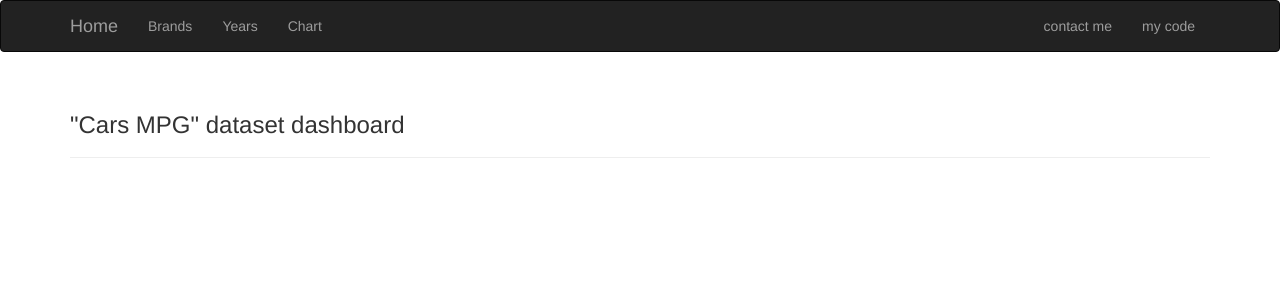
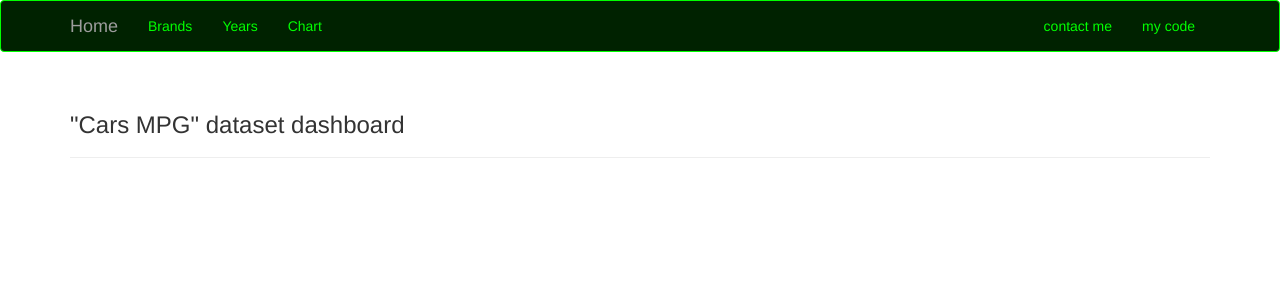
Before and after one commit to nebelgrau77/cars_mpg_eda, a Flask app: page / in a window 1280 px wide. Shown: the top 300 px of the page. Run offline with Flask 2, Linux system fonts and the light colour scheme; some libraries are stand-ins or nearby versions.

Commit message:
tinkering with navbar style

```diff
--- a/templates/base.html
+++ b/templates/base.html
@@ -1,10 +1,20 @@
 {% extends "bootstrap/base.html" %}
+
+{% block styles %}
+{{super()}}
+<style>
+    .navbar-inverse .navbar-nav>li>a { color: #00ff00;    background-color: #002200; border-color: #00ff00;}
+    .navbar-inverse { color: #00ff00;    background-color: #002200; border-color: #00ff00;}
+
+}
+</style>
+{% endblock %}
 
 {% block title %}cars{% endblock %}
 
 {% block navbar %}
 
-<div class="navbar  navbar-inverse" role="navigation">
+<div class="navbar navbar-inverse" role="navigation">
     <div class="container">
         <div class="navbar-header">
             <button type="button" class="navbar-toggle"
```
